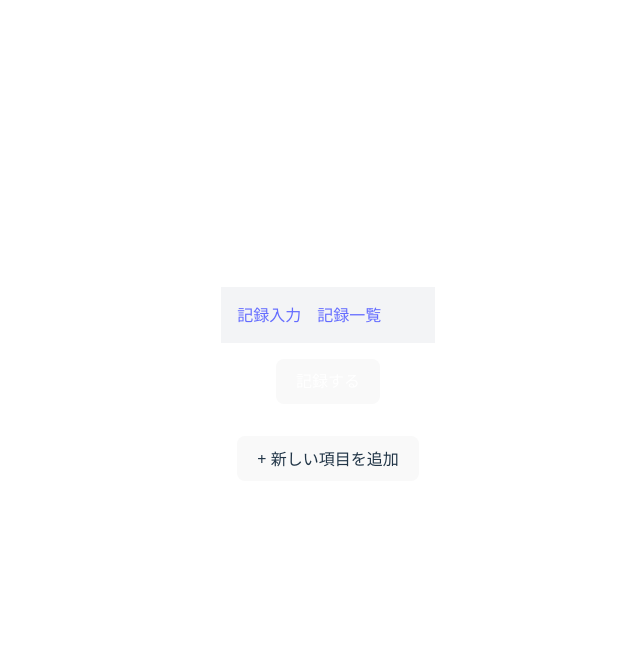
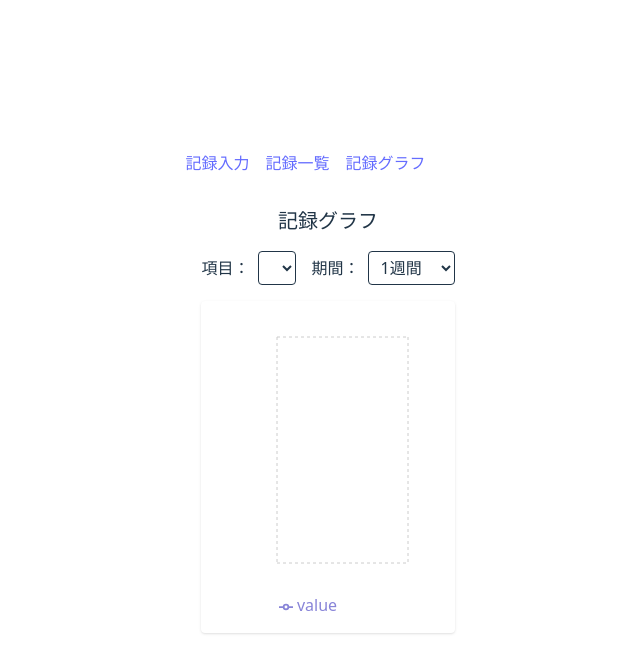
Before and after one commit to ted-sharp/aloe-wellness-log, a React (Vite) app in the folder aloe-wellness-log-react/: page /graph in a window 1280 px wide. Before the commit this address led to /input. Shown: the top 672 px of the page, without its empty margins (312-952 px from the left). Built offline with nearby package versions, Linux system fonts and the light colour scheme.

Commit message:
グラフの追加

```diff
--- a/aloe-wellness-log-react/package.json
+++ b/aloe-wellness-log-react/package.json
@@ -14,6 +14,7 @@
     "react": "^19.1.0",
     "react-dom": "^19.1.0",
     "react-router-dom": "^7.6.2",
+    "recharts": "^2.15.3",
     "zustand": "^5.0.5"
   },
   "devDependencies": {
--- a/aloe-wellness-log-react/src/App.tsx
+++ b/aloe-wellness-log-react/src/App.tsx
@@ -2,6 +2,7 @@ import React, { useEffect } from 'react';
 import { BrowserRouter as Router, Routes, Route, Link, Navigate } from 'react-router-dom';
 import RecordInput from './pages/RecordInput';
 import RecordList from './pages/RecordList';
+import RecordGraph from './pages/RecordGraph';
 import { useRecordsStore } from './store/records';
 import './App.css'
 
@@ -13,14 +14,16 @@ function App() {
 
   return (
     <Router>
-      <nav className="flex gap-4 p-4 bg-gray-100">
-        <Link to="/input" className="text-blue-600 hover:underline">記録入力</Link>
-        <Link to="/list" className="text-blue-600 hover:underline">記録一覧</Link>
+      <nav className="flex gap-4 mb-4">
+        <Link to="/">記録入力</Link>
+        <Link to="/list">記録一覧</Link>
+        <Link to="/graph">記録グラフ</Link>
       </nav>
       <Routes>
-        <Route path="/input" element={<RecordInput />} />
+        <Route path="/" element={<RecordInput />} />
         <Route path="/list" element={<RecordList />} />
-        <Route path="*" element={<Navigate to="/input" replace />} />
+        <Route path="/graph" element={<RecordGraph />} />
+        <Route path="*" element={<Navigate to="/" replace />} />
       </Routes>
     </Router>
   );
--- /dev/null
+++ b/aloe-wellness-log-react/src/pages/RecordGraph.tsx
@@ -0,0 +1,77 @@
+import React, { useMemo, useState } from 'react';
+import { useRecordsStore } from '../store/records';
+import { LineChart, Line, XAxis, YAxis, CartesianGrid, Tooltip, ResponsiveContainer, Legend } from 'recharts';
+
+const PERIOD_OPTIONS = [
+  { label: '1週間', value: 7 },
+  { label: '1ヶ月', value: 30 },
+  { label: '全期間', value: 0 },
+];
+
+export default function RecordGraph() {
+  const { records, fields } = useRecordsStore();
+  const numberFields = fields.filter(f => f.type === 'number' || f.type === 'string');
+  const [selectedFieldId, setSelectedFieldId] = useState(
+    numberFields.length > 0 ? numberFields[0].fieldId : ''
+  );
+  const [period, setPeriod] = useState(7); // デフォルト1週間
+
+  // 選択中の項目のデータのみ抽出
+  const filteredData = useMemo(() => {
+    if (!selectedFieldId) return [];
+    let data = records
+      .filter(r => r.fieldId === selectedFieldId)
+      .map(r => ({ ...r, date: r.date || r.datetime?.slice(0, 10) }))
+      .sort((a, b) => a.date.localeCompare(b.date));
+    if (period > 0) {
+      const cutoff = new Date();
+      cutoff.setDate(cutoff.getDate() - period + 1);
+      data = data.filter(r => new Date(r.date) >= cutoff);
+    }
+    return data;
+  }, [records, selectedFieldId, period]);
+
+  return (
+    <div className="p-4 max-w-2xl mx-auto">
+      <h2 className="text-xl font-bold mb-4">記録グラフ</h2>
+      <div className="flex gap-4 mb-4 items-center">
+        <label>
+          項目：
+          <select
+            value={selectedFieldId}
+            onChange={e => setSelectedFieldId(e.target.value)}
+            className="border rounded px-2 py-1 ml-2"
+          >
+            {numberFields.map(f => (
+              <option key={f.fieldId} value={f.fieldId}>{f.name}</option>
+            ))}
+          </select>
+        </label>
+        <label>
+          期間：
+          <select
+            value={period}
+            onChange={e => setPeriod(Number(e.target.value))}
+            className="border rounded px-2 py-1 ml-2"
+          >
+            {PERIOD_OPTIONS.map(opt => (
+              <option key={opt.value} value={opt.value}>{opt.label}</option>
+            ))}
+          </select>
+        </label>
+      </div>
+      <div className="bg-white rounded shadow p-4">
+        <ResponsiveContainer width="100%" height={300}>
+          <LineChart data={filteredData} margin={{ top: 20, right: 30, left: 0, bottom: 0 }}>
+            <CartesianGrid strokeDasharray="3 3" />
+            <XAxis dataKey="date" />
+            <YAxis />
+            <Tooltip />
+            <Legend />
+            <Line type="monotone" dataKey="value" stroke="#8884d8" name={numberFields.find(f => f.fieldId === selectedFieldId)?.name} />
+          </LineChart>
+        </ResponsiveContainer>
+      </div>
+    </div>
+  );
+}
```
Also changed, not shown: 2 other files (tests, documents, lock files or other folders).
